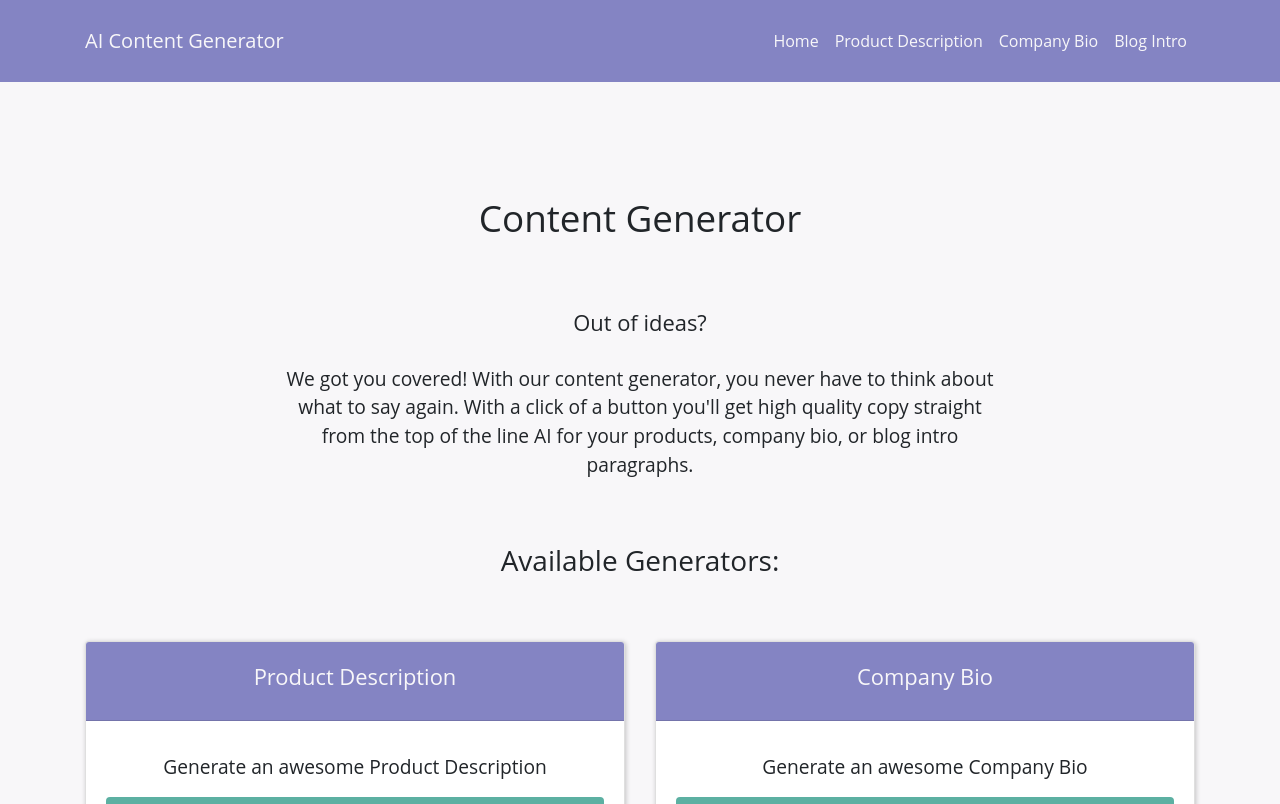
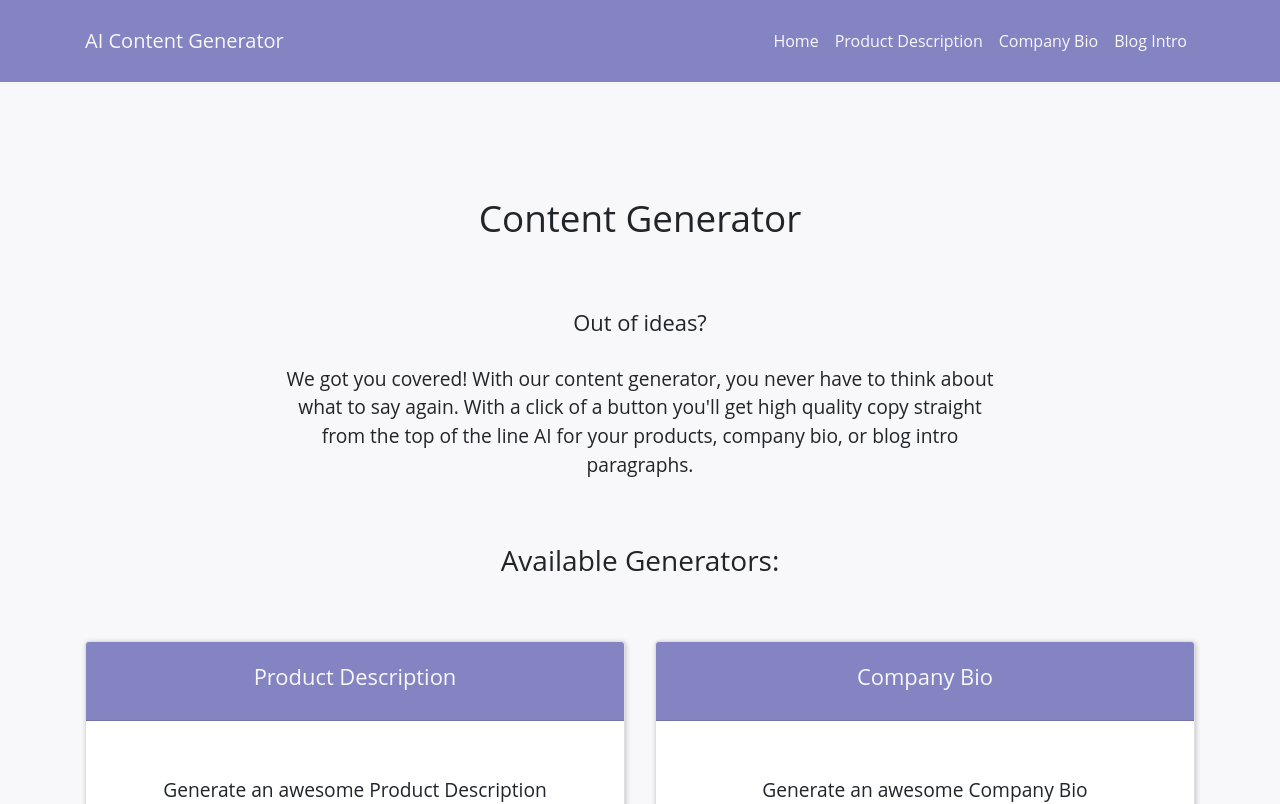
Before and after one commit to ash1eygrace/ai-content, a React (Create React App) app in the folder copyai/: page / in a window 1280 px wide. Shown: the top 804 px of the page. Built offline with nearby package versions, Linux system fonts and the light colour scheme.

Commit message:
Add padding to paragraphs inside cards homepage

```diff
--- a/copyai/src/App.css
+++ b/copyai/src/App.css
@@ -87,3 +87,7 @@ textarea{
 .col-sm-6{
   margin-bottom: 20px;
 }
+.col-sm-6 .card p{
+  margin-top: 35px;
+  margin-bottom: 45px;
+}
```
